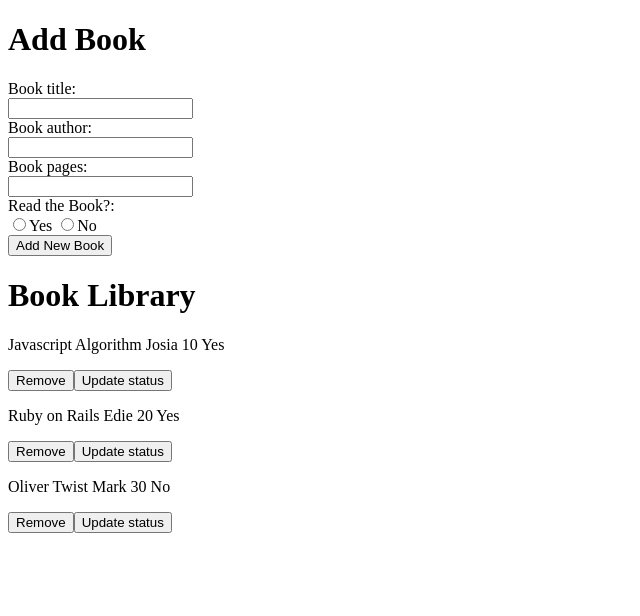
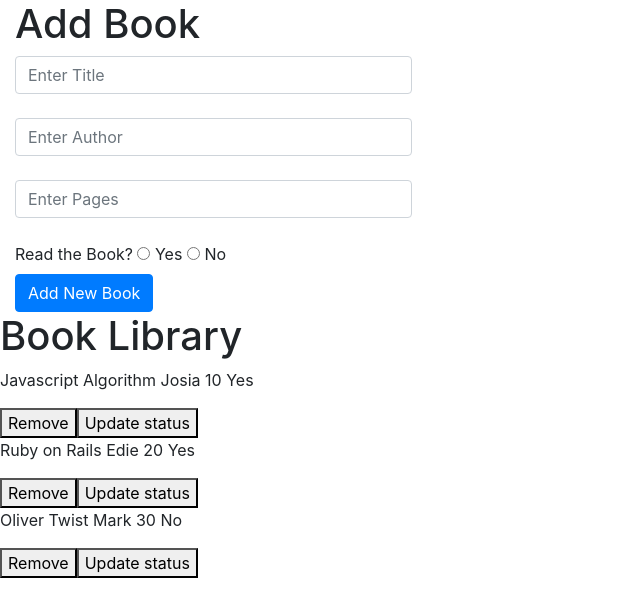
Before and after one commit to edieatha/project-library, a plain HTML site: page index.html in a window 1280 px wide. Shown: the whole page, without its empty margins (0-640 px from the left). Drawn offline with nearby package versions, Linux system fonts and the light colour scheme.

Commit message:
Add Styling

```diff
--- a/index.html
+++ b/index.html
@@ -3,22 +3,23 @@
     <head>
         <meta charset="UTF-8">
         <title>Book Library</title>
+	<link rel="stylesheet" href="https://stackpath.bootstrapcdn.com/bootstrap/4.5.2/css/bootstrap.min.css" integrity="sha384-JcKb8q3iqJ61gNV9KGb8thSsNjpSL0n8PARn9HuZOnIxN0hoP+VmmDGMN5t9UJ0Z" crossorigin="anonymous">
     </head>
 
     <body>
-        <h1>Add Book</h1>
+
+	 <div class="col-4">
+		  <h1>Add Book</h1>
         <form id = "myForm">
-        <label for="fname">Book title:</label><br>
-        <input type="text" id="book-title" name="book-title" required = 'required'><br>
-        <label for="lname">Book author:</label><br>
-        <input type="text" id="book-author" name="book-author" required = 'required'><br>
-        <label for="lname">Book pages:</label><br>
-        <input type="number" id="book-pages" name="book-pages" min = 1 required = 'required'><br>
-        <label for="lname">Read the Book?:</label><br>
-        <input type="radio" id="yes-status" class = "status" name="status" required = 'required' value='Yes'>Yes
-        <input type="radio" id="no-status" class = "status" name="status" required = 'required' value='No'>No<br>
-        <input type="button" id="submit" value="Add New Book" onclick="formGrab();">
+		<input type="text" id="book-title" name="book-title" required = 'required' placeholder="Enter Title" class="form-control"><br>
+		<input type="text" id="book-author" name="book-author" required = 'required' placeholder="Enter Author" class="form-control"><br>
+        <input type="number" id="book-pages" name="book-pages" min = 1 required = 'required' placeholder="Enter Pages" class="form-control"><br>
+        <label for="lname">Read the Book?</label>
+        <input type="radio" id="yes-status" class = "status" name="status" required = 'required' value='Yes' class="form-check-input"> Yes
+        <input type="radio" id="no-status" class = "status" name="status" required = 'required' value='No'> No<br>
+        <input type="button" id="submit" value="Add New Book" class="btn btn-primary" onclick="formGrab();">
         </form>
+	 </div>
 
         <h1>Book Library</h1>
         <div id="container">
--- a/script.js
+++ b/script.js
@@ -22,10 +22,6 @@ Book.prototype.upRead = function( ) {
   }else {
     this.read = "Yes";
   }
-};
-
-Book.prototype.sayName = function() {
-  console.log( "ddd" );
 };
 
 let book1 = new Book( "Javascript Algorithm", "Josia", 10, "Yes" );
```
